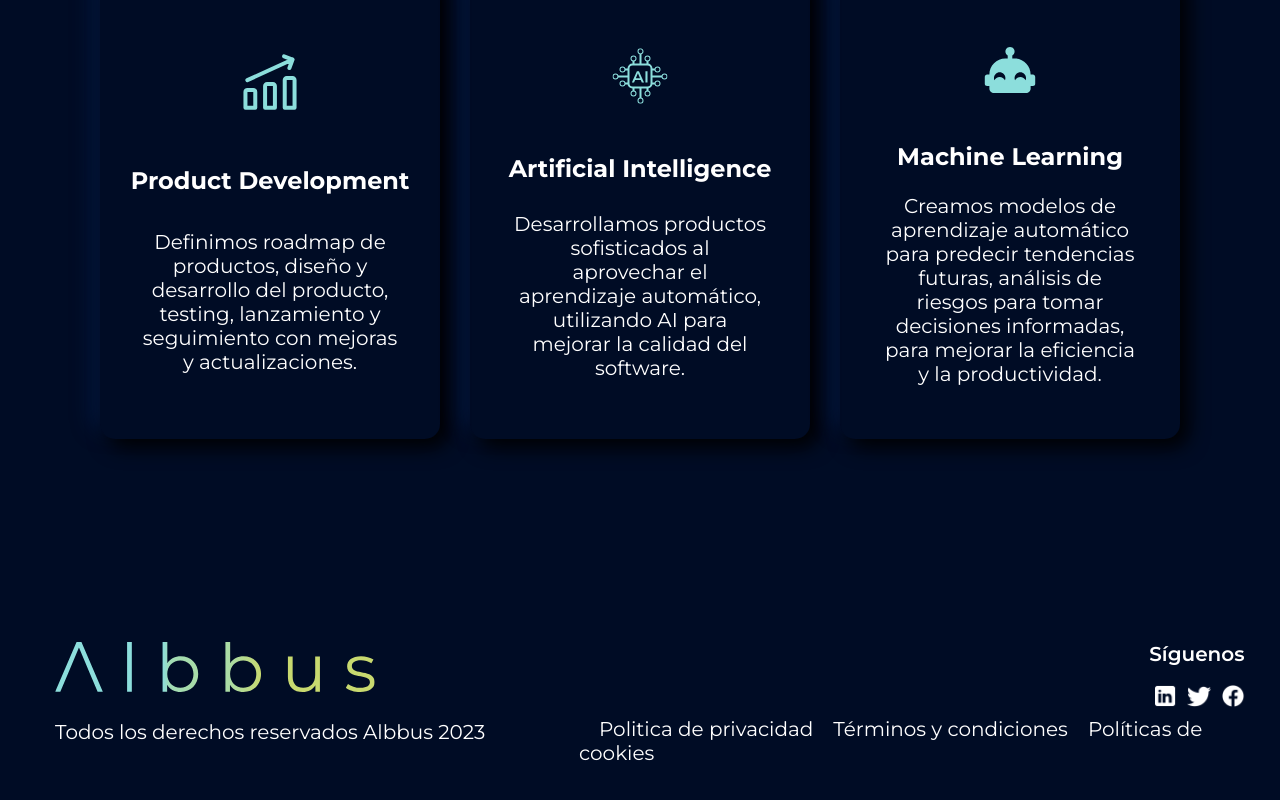
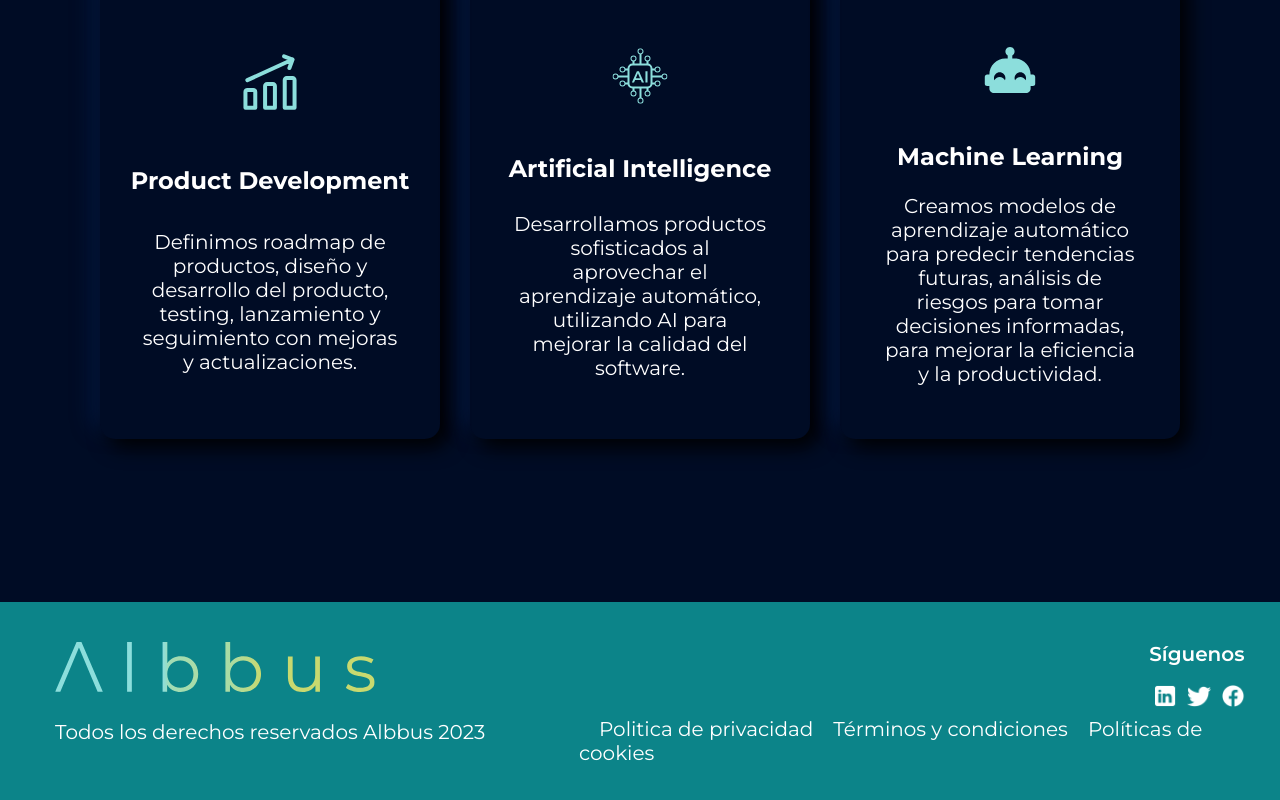
Before and after one commit to Pixabyte-Corporation/albbus-website, a Next.js app: page /trabajo in a window 1280 px wide. Shown: the part 3304-4104 px from the top of the page. Built offline with nearby package versions, Linux system fonts and the light colour scheme.

Commit message:
Agruege las restricciones para el cambio de color del footer

```diff
--- a/src/pages/home/index.jsx
+++ b/src/pages/home/index.jsx
@@ -16,7 +16,7 @@ export default function Home() {
         <Description />
         <Carateristicas />
         <Contact />
-        <Footer />
+        <Footer isWorkPage={false} />
       </main>
     </>
   );
--- a/src/pages/trabajo/index.jsx
+++ b/src/pages/trabajo/index.jsx
@@ -12,7 +12,7 @@ export default function Trabajo() {
           <OurWork/>
           <AlbbusDescription/>
           <CardsWork />
-          <Footer />
+          <Footer isWorkPage={true} />
         </main>
       </>
     );
```
